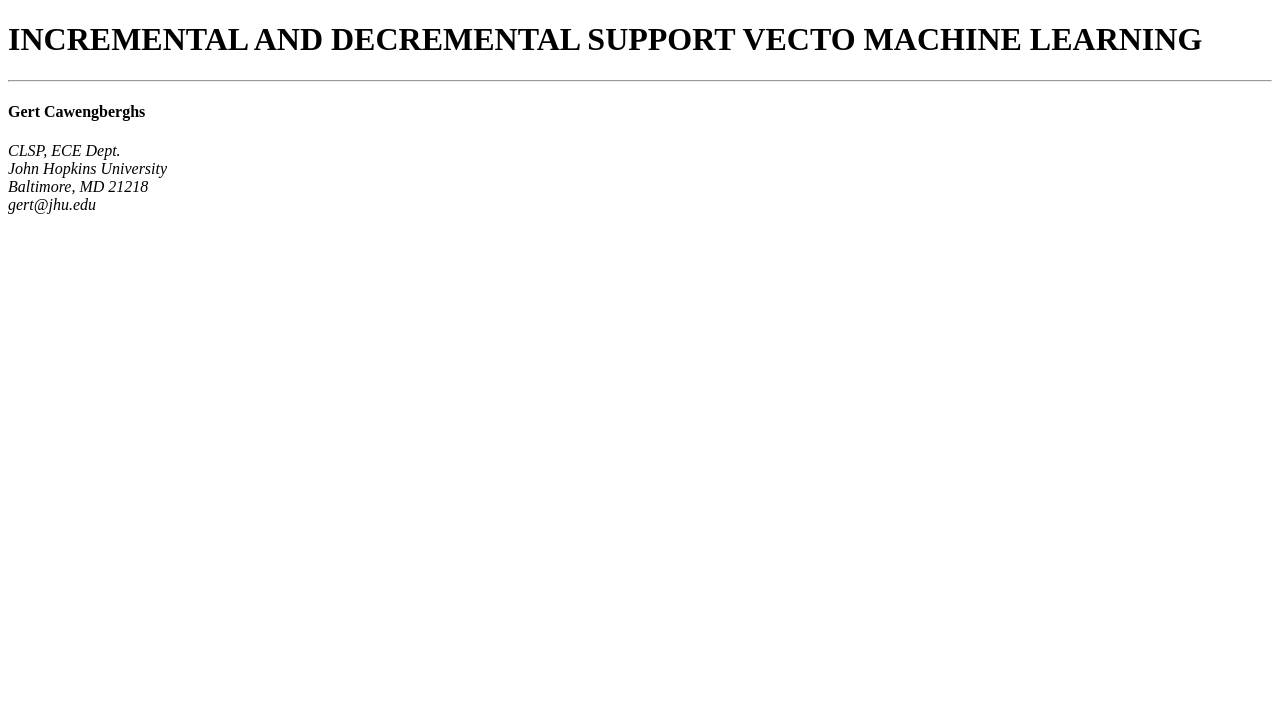
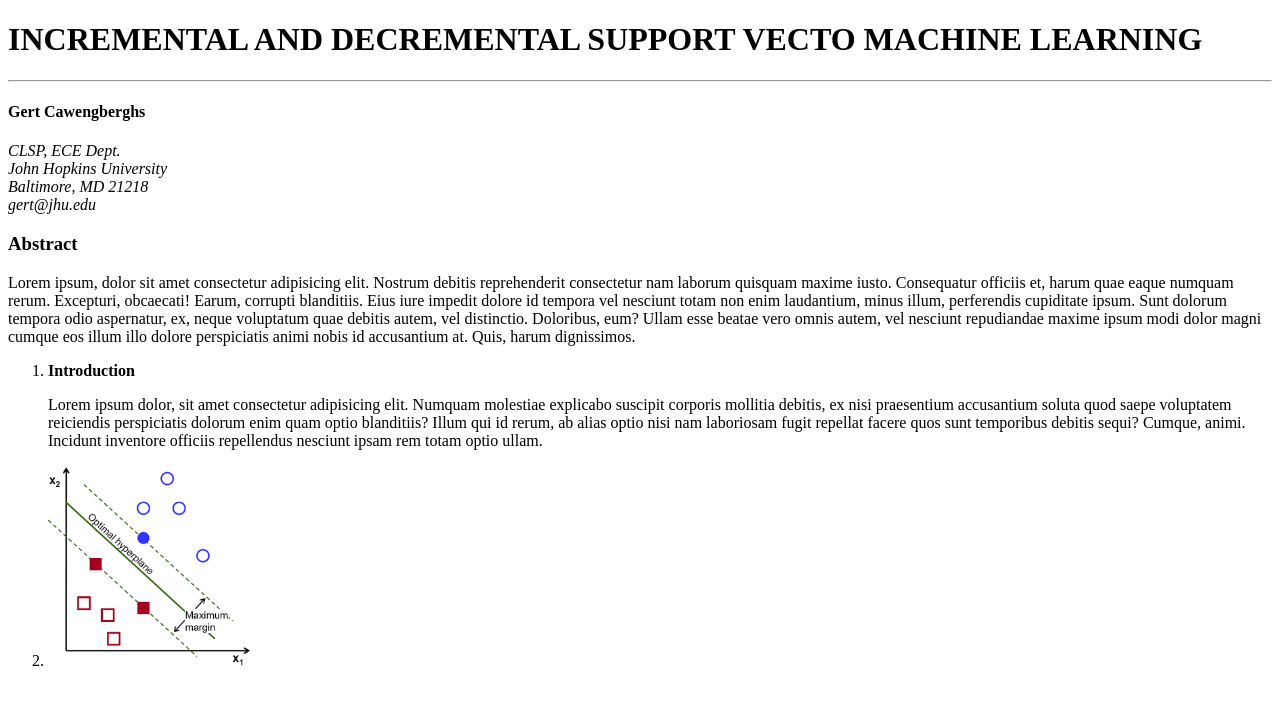
Before and after one commit to MichelaMilzoni/paper.html, a plain HTML site: page index.html in a window 1280 px wide. Drawn offline with Linux system fonts and the light colour scheme.

Commit message:
add main

```diff
--- a/index.html
+++ b/index.html
@@ -31,3 +31,28 @@
                 gert@jhu.edu
             </address>
     </section>
+
+    <!--SEZIONE PRINCIPALE-->
+    <main>
+        <!--ARTICOLO-->
+        <div class="article-main">
+            <h3 class="article-title">Abstract</h3>
+                <p class="article-text">Lorem ipsum, dolor sit amet consectetur adipisicing elit. Nostrum debitis reprehenderit consectetur nam laborum quisquam maxime iusto. Consequatur officiis et, harum quae eaque numquam rerum. Excepturi, obcaecati! Earum, corrupti blanditiis.
+                Eius iure impedit dolore id tempora vel nesciunt totam non enim laudantium, minus illum, perferendis cupiditate ipsum. Sunt dolorum tempora odio aspernatur, ex, neque voluptatum quae debitis autem, vel distinctio.
+                Doloribus, eum? Ullam esse beatae vero omnis autem, vel nesciunt repudiandae maxime ipsum modi dolor magni cumque eos illum illo dolore perspiciatis animi nobis id accusantium at. Quis, harum dignissimos.</p>
+        </div>
+
+        <!--ORDER LIST-->
+        <div class="order-list">
+            <ol>
+                <li>
+                    <b>Introduction</b>
+                    <br />
+                    <p>Lorem ipsum dolor, sit amet consectetur adipisicing elit. Numquam molestiae explicabo suscipit corporis mollitia debitis, ex nisi praesentium accusantium soluta quod saepe voluptatem reiciendis perspiciatis dolorum enim quam optio blanditiis?
+                    Illum qui id rerum, ab alias optio nisi nam laboriosam fugit repellat facere quos sunt temporibus debitis sequi? Cumque, animi. Incidunt inventore officiis repellendus nesciunt ipsam rem totam optio ullam.</p>
+                </li>
+                <li>
+                    <img src="./img/optimal-hyperplane.png" alt="Immagine grafico" height="200">
+                </li>
+            </ol>
+        </div>
```
Also changed, not shown: img/optimal-hyperplane.png (added).
